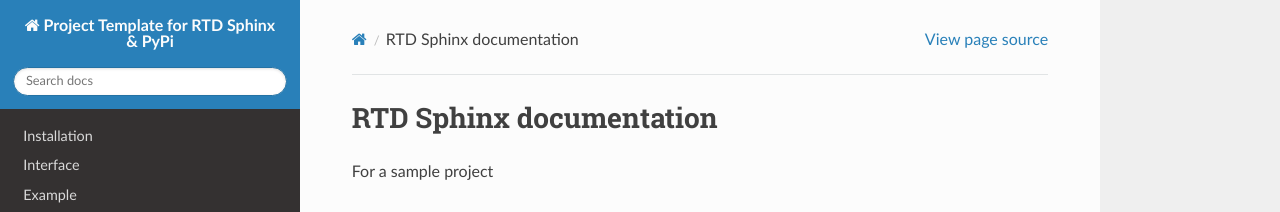
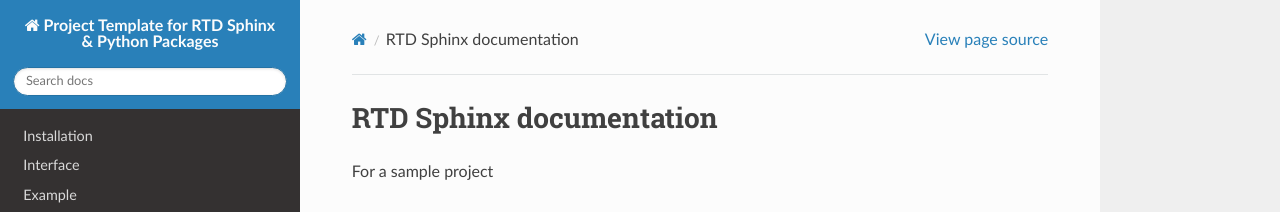
Before and after one commit to mkner/robo-pid, a Sphinx documentation site: the page built from docs/index.rst, in a window 1280 px wide. Shown: the top 212 px of the page. Built offline with Sphinx 7.4.7 and the Read the Docs theme 2.0.0, drawn with Linux system fonts in a browser that asks for light colours.

Commit message:
Update conf.py

```diff
--- a/docs/conf.py
+++ b/docs/conf.py
@@ -17,7 +17,7 @@
 
 # -- Project information -----------------------------------------------------
 
-project = "Project Template for RTD Sphinx & PyPi "
+project = "Project Template for RTD Sphinx & Python Packages"
 copyright = "(c) 2023 Mike Knerr"
 author = ""
 
```
